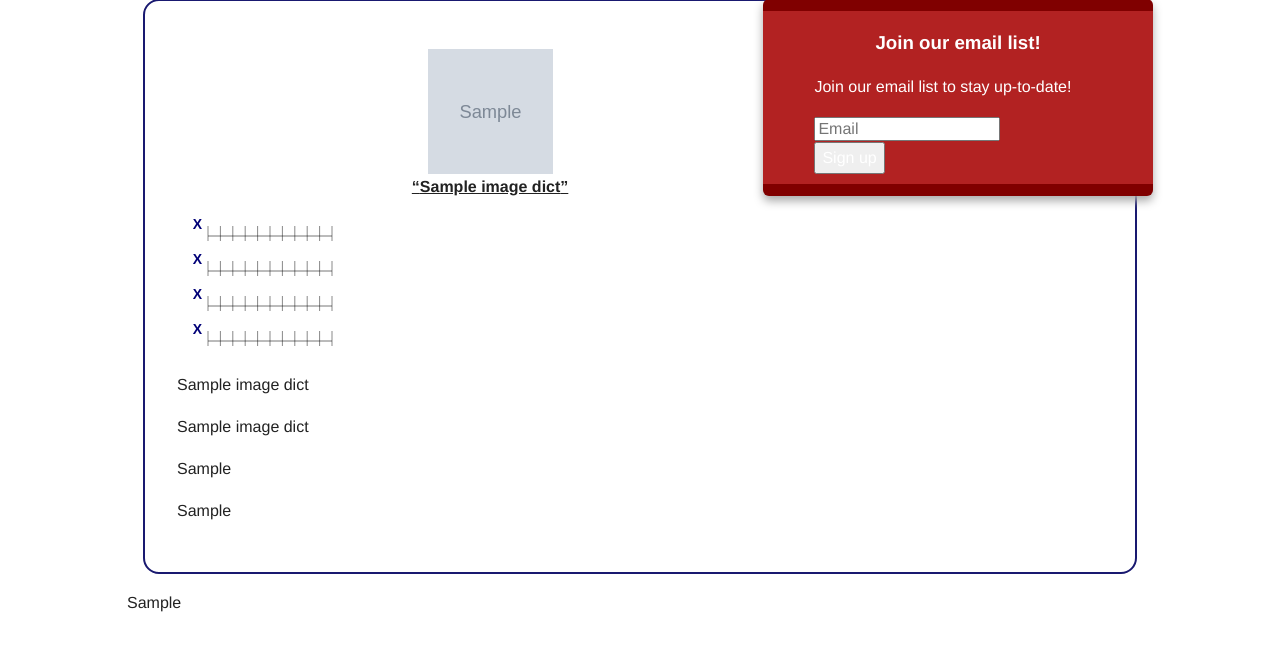
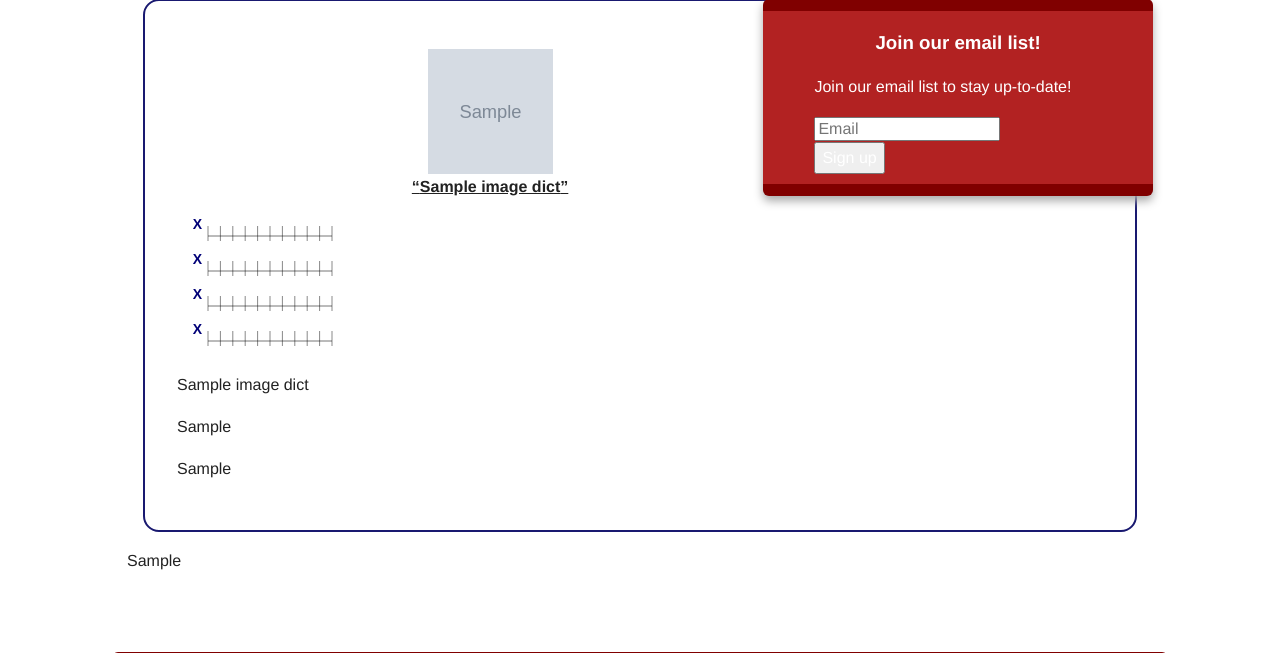
Before and after one commit to tomwhartung/seeourminds.com-bootstrap, a Django app: template Site/content/templates/content/galleries_gallery.html in a window 1280 px wide. Shown: the part 474-1127 px from the top of the page. Run offline with Django 3.2, Linux system fonts and the light colour scheme; the template is opened without the code that fills it: most values are stand-ins (such as "Sample title", 1, 10 or a date in 2020); grey boxes marked "Sample" are stand-in pictures; some libraries are stand-ins or nearby versions.

Commit message:
We wound up with two subject_lines, so one of them had to go.  Oops.

```diff
--- a/Site/content/templates/content/galleries_gallery.html
+++ b/Site/content/templates/content/galleries_gallery.html
@@ -55,9 +55,6 @@
           {% endif %}
           {% if image_dict.subject_line %}
             <p>{{ image_dict.subject_line }}</p>
-          {% endif %}
-          {% if image_dict.subject_line %}
-            <p>{{ image_dict.subject_line }}</p>
           {% elif image_dict.tweet_html %}
             <p>{{ image_dict.tweet_html }}</p>
           {% endif %}
```
